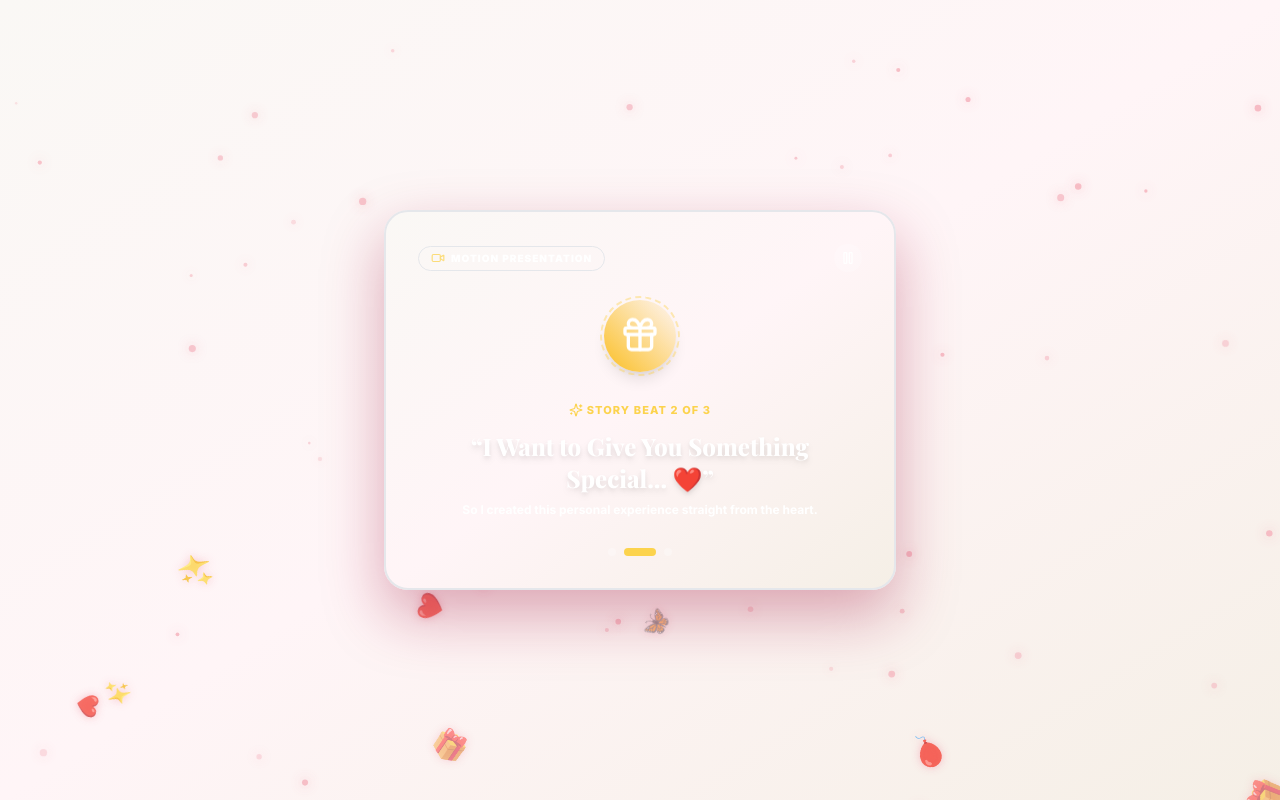
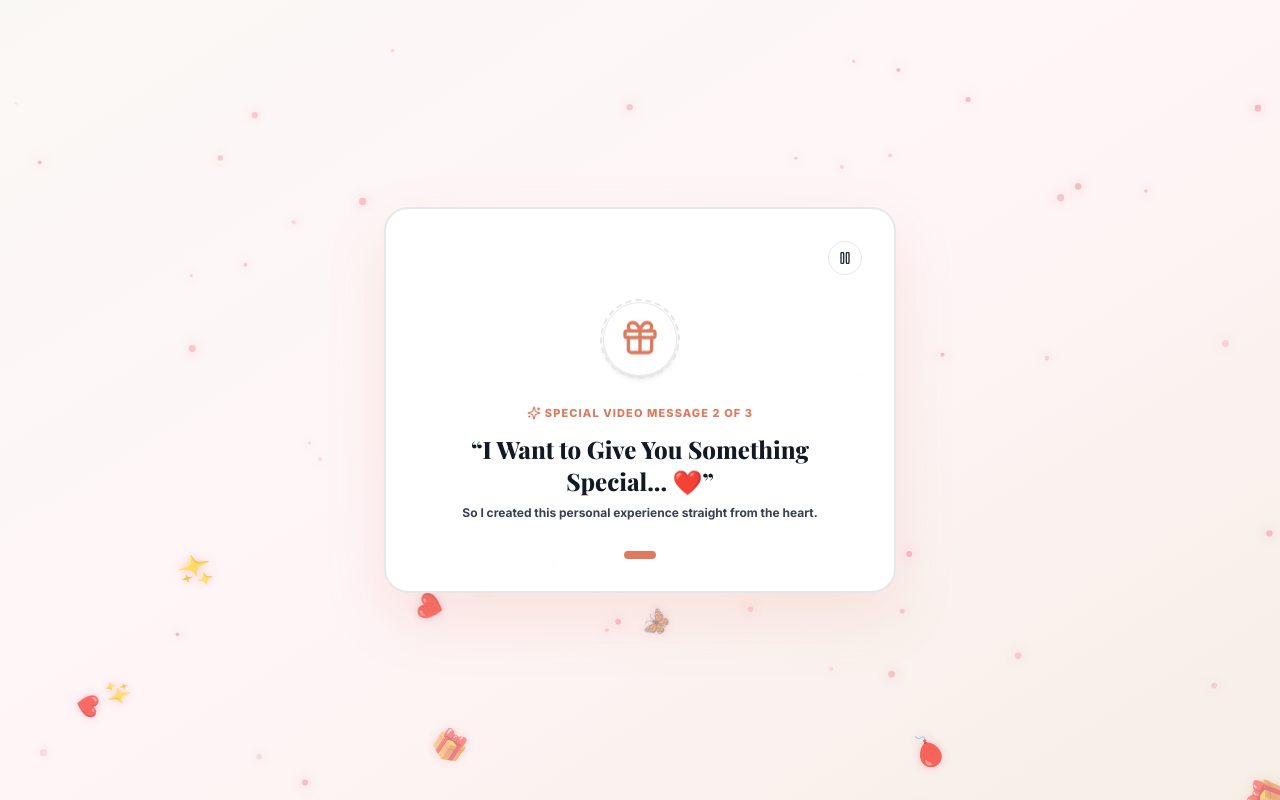
Before and after one commit to Jaswanth0811/Rakhi-2026, a Next.js app: page /rakhi in a window 1280 px wide. Built offline with nearby package versions, Linux system fonts and the light colour scheme; a web font is replaced by a local one.

Commit message:
Convert CodeUnlockScreen video story text to high contrast bold dark text and remove Motion Presentation tag

```diff
--- a/src/components/rakhi/CodeUnlockScreen.tsx
+++ b/src/components/rakhi/CodeUnlockScreen.tsx
@@ -2,7 +2,7 @@
 
 import { useState, useRef, useEffect } from "react";
 import { motion, AnimatePresence, useAnimationControls } from "framer-motion";
-import { Lock, Sparkles, AlertCircle, Delete, KeyRound, Play, Pause, Gift, Calendar, Video, ArrowRight, RotateCcw, Heart } from "lucide-react";
+import { Lock, Sparkles, AlertCircle, Delete, KeyRound, Play, Pause, Gift, Calendar, ArrowRight, RotateCcw, Heart } from "lucide-react";
 import { sfx } from "@/lib/sfx";
 
 interface CodeUnlockScreenProps {
@@ -37,7 +37,6 @@ export default function CodeUnlockScreen({ onUnlockSuccess }: CodeUnlockScreenPr
         if (prev < storyBeats.length - 1) {
           return prev + 1;
         } else {
-          // Completed video beats -> transition to emotional pause
           clearInterval(interval);
           setTimeout(() => {
             setStage("emotional_pause");
@@ -179,7 +178,7 @@ export default function CodeUnlockScreen({ onUnlockSuccess }: CodeUnlockScreenPr
   return (
     <div className="flex flex-col items-center justify-center min-h-[100dvh] w-full p-4 sm:p-6 z-10 text-gray-900">
       <AnimatePresence mode="wait">
-        {/* PHASE 1: CINEMATIC OPENING & VIDEO STORY BEATS */}
+        {/* STAGE 1: CINEMATIC OPENING & STORY BEATS (CRYSAL CLEAR BLACK TEXT ON LIGHT PEARL GLASS) */}
         {stage !== "keypad" ? (
           <motion.div
             key="cinematic-opening-container"
@@ -187,18 +186,16 @@ export default function CodeUnlockScreen({ onUnlockSuccess }: CodeUnlockScreenPr
             animate={{ opacity: 1, scale: 1, y: 0 }}
             exit={{ opacity: 0, scale: 0.95, y: -15 }}
             transition={{ duration: 0.7, ease: [0.16, 1, 0.3, 1] }}
-            className="w-full max-w-lg rounded-3xl bg-gradient-to-br from-rose-950 via-rose-900 to-amber-950 p-6 sm:p-8 space-y-6 shadow-[0_25px_60px_rgba(159,18,57,0.35)] border-2 border-rose-300/40 text-white relative overflow-hidden text-center backdrop-blur-2xl"
+            className="w-full max-w-lg rounded-3xl bg-white/95 border-2 border-rose-200/90 p-6 sm:p-8 space-y-6 shadow-[0_25px_60px_rgba(224,122,95,0.15)] text-gray-900 relative overflow-hidden text-center backdrop-blur-2xl"
           >
-            {/* Top Video Reel Badge & Controls */}
-            <div className="flex items-center justify-between">
-              <span className="text-[10px] uppercase tracking-widest font-black px-3 py-1 rounded-full bg-rose-500/30 border border-rose-300/40 text-rose-100 flex items-center gap-1.5 shadow-xs">
-                <Video className="w-3.5 h-3.5 text-amber-300 animate-pulse" /> Motion Presentation
-              </span>
+            {/* Play/Pause Control Only (Motion Presentation Tag Removed) */}
+            <div className="flex justify-end">
               <button
                 onClick={() => setIsPlayingVideo(!isPlayingVideo)}
-                className="p-1.5 rounded-full bg-white/20 hover:bg-white/30 text-white transition-all cursor-pointer"
+                className="p-2 rounded-full bg-rose-50 border border-rose-200 text-gray-800 hover:bg-rose-100 transition-all cursor-pointer shadow-xs"
+                title={isPlayingVideo ? "Pause" : "Play"}
               >
-                {isPlayingVideo ? <Pause className="w-4 h-4" /> : <Play className="w-4 h-4" />}
+                {isPlayingVideo ? <Pause className="w-4 h-4 text-gray-800" /> : <Play className="w-4 h-4 text-gray-800" />}
               </button>
             </div>
 
@@ -207,18 +204,18 @@ export default function CodeUnlockScreen({ onUnlockSuccess }: CodeUnlockScreenPr
               <motion.div
                 animate={{ rotate: 360 }}
                 transition={{ duration: 20, repeat: Infinity, ease: "linear" }}
-                className="absolute inset-0 rounded-full border-2 border-dashed border-amber-300/40"
+                className="absolute inset-0 rounded-full border-2 border-dashed border-rose-300"
               />
-              <div className="p-4 rounded-full bg-gradient-to-tr from-amber-400 to-rose-500 text-rose-950 shadow-lg shadow-rose-900/50">
-                <Gift className="w-10 h-10 animate-bounce" />
+              <div className="p-4 rounded-full bg-rose-50 border border-rose-200 text-[#E07A5F] shadow-md">
+                <Gift className="w-10 h-10 text-[#E07A5F] animate-bounce" />
               </div>
             </div>
 
-            {/* CINEMATIC STORY BEATS */}
+            {/* CINEMATIC STORY BEATS WITH BOLD BLACK TEXT */}
             {stage === "video_intro" && (
               <div className="space-y-3 min-h-[120px] flex flex-col items-center justify-center px-2">
-                <span className="text-[11px] font-extrabold uppercase tracking-widest text-amber-300 flex items-center gap-1">
-                  <Sparkles className="w-3.5 h-3.5" /> Story Beat {beatIndex + 1} of 3
+                <span className="text-[11px] font-extrabold uppercase tracking-widest text-[#E07A5F] flex items-center gap-1">
+                  <Sparkles className="w-3.5 h-3.5 text-[#E07A5F]" /> Special Video Message {beatIndex + 1} of 3
                 </span>
 
                 <AnimatePresence mode="wait">
@@ -230,10 +227,10 @@ export default function CodeUnlockScreen({ onUnlockSuccess }: CodeUnlockScreenPr
                     transition={{ duration: 0.5, ease: "easeInOut" }}
                     className="space-y-2"
                   >
-                    <h2 className="font-serif text-xl sm:text-2xl font-extrabold text-rose-100 leading-relaxed drop-shadow-md">
+                    <h2 className="font-serif text-xl sm:text-2xl font-extrabold text-gray-900 leading-relaxed drop-shadow-xs">
                       &ldquo;{storyBeats[beatIndex].title}&rdquo;
                     </h2>
-                    <p className="text-xs text-rose-200/80 font-bold">
+                    <p className="text-xs text-gray-700 font-bold">
                       {storyBeats[beatIndex].subtitle}
                     </p>
                   </motion.div>
@@ -249,11 +246,11 @@ export default function CodeUnlockScreen({ onUnlockSuccess }: CodeUnlockScreenPr
                 transition={{ duration: 0.8 }}
                 className="min-h-[120px] flex flex-col items-center justify-center space-y-2"
               >
-                <Heart className="w-6 h-6 text-amber-300 fill-amber-300 animate-pulse" />
-                <h3 className="font-serif text-xl sm:text-2xl font-extrabold text-rose-100">
+                <Heart className="w-6 h-6 text-rose-500 fill-rose-500 animate-pulse" />
+                <h3 className="font-serif text-xl sm:text-2xl font-extrabold text-gray-900">
                   There&apos;s something waiting for you...
                 </h3>
-                <p className="text-xs text-amber-200 font-bold italic">
+                <p className="text-xs text-[#E07A5F] font-extrabold italic">
                   Only you can unlock it. ❤️
                 </p>
               </motion.div>
@@ -268,10 +265,10 @@ export default function CodeUnlockScreen({ onUnlockSuccess }: CodeUnlockScreenPr
                 className="space-y-4 min-h-[120px] flex flex-col items-center justify-center"
               >
                 <div className="space-y-1">
-                  <h3 className="font-serif text-2xl font-extrabold text-rose-100">
+                  <h3 className="font-serif text-2xl font-extrabold text-gray-900">
                     Your Surprise Is Ready 🎁
                   </h3>
-                  <p className="text-xs text-amber-200/90 font-bold">
+                  <p className="text-xs text-gray-700 font-bold">
                     Enter your 4-digit DDMM birthday passcode to unlock.
                   </p>
                 </div>
@@ -281,12 +278,12 @@ export default function CodeUnlockScreen({ onUnlockSuccess }: CodeUnlockScreenPr
                   whileTap={{ scale: 0.96 }}
                   onClick={handleOpenKeypad}
                   style={{
-                    background: "linear-gradient(135deg, #F59E0B 0%, #F4ACB7 50%, #E07A5F 100%)",
+                    background: "linear-gradient(135deg, #E07A5F 0%, #F4ACB7 50%, #D97706 100%)",
                   }}
-                  className="w-full py-4 rounded-2xl text-gray-950 font-serif font-black text-sm uppercase tracking-wider flex items-center justify-center gap-2 shadow-xl shadow-rose-950/60 border border-amber-200 cursor-pointer"
+                  className="w-full py-4 rounded-2xl text-white font-serif font-black text-sm uppercase tracking-wider flex items-center justify-center gap-2 shadow-lg shadow-rose-200 border border-rose-200 cursor-pointer"
                 >
                   <span>ENTER YOUR CODE 🔑</span>
-                  <ArrowRight className="w-4 h-4 text-gray-950" />
+                  <ArrowRight className="w-4 h-4 text-white" />
                 </motion.button>
               </motion.div>
             )}
@@ -298,7 +295,7 @@ export default function CodeUnlockScreen({ onUnlockSuccess }: CodeUnlockScreenPr
                   <span
                     key={i}
                     className={`h-2 rounded-full transition-all ${
-                      i === beatIndex ? "bg-amber-300 w-8" : "bg-white/30 w-2"
+                      i === beatIndex ? "bg-[#E07A5F] w-8" : "bg-rose-200 w-2"
                     }`}
                   />
                 ))}
@@ -306,14 +303,14 @@ export default function CodeUnlockScreen({ onUnlockSuccess }: CodeUnlockScreenPr
             )}
           </motion.div>
         ) : (
-          /* PHASE 2: DDMM BIRTHDAY PASSCODE KEYPAD */
+          /* STAGE 2: DDMM BIRTHDAY PASSCODE KEYPAD */
           <motion.div
             key="passcode-keypad"
             initial={{ opacity: 0, scale: 0.92, y: 20 }}
             animate={shakeControls}
             exit={{ opacity: 0, scale: 0.95 }}
             transition={{ duration: 0.4, ease: "easeOut" }}
-            className="w-full max-w-md rounded-3xl bg-white/95 border-2 border-rose-200/80 p-5 sm:p-7 space-y-5 shadow-[0_20px_50px_rgba(224,122,95,0.15)] backdrop-blur-xl relative overflow-hidden text-center"
+            className="w-full max-w-md rounded-3xl bg-white/95 border-2 border-rose-200/90 p-5 sm:p-7 space-y-5 shadow-[0_20px_50px_rgba(224,122,95,0.15)] backdrop-blur-xl relative overflow-hidden text-center text-gray-900"
           >
             {/* Replay Motion Header Pill */}
             <div className="flex justify-between items-center mb-1">
@@ -324,7 +321,7 @@ export default function CodeUnlockScreen({ onUnlockSuccess }: CodeUnlockScreenPr
                 }}
                 className="px-3 py-1 rounded-full bg-rose-50 border border-rose-200 text-[#E07A5F] text-[10px] font-black uppercase tracking-wider flex items-center gap-1 hover:bg-rose-100 transition-all cursor-pointer shadow-xs"
               >
-                <RotateCcw className="w-3 h-3" /> Replay Motion Story 🎬
+                <RotateCcw className="w-3 h-3" /> Replay Video Story 🎬
               </button>
 
               <div className="p-2 rounded-xl bg-rose-50 border border-rose-200 text-[#E07A5F] shadow-xs">
@@ -337,7 +334,7 @@ export default function CodeUnlockScreen({ onUnlockSuccess }: CodeUnlockScreenPr
               <h1 className="font-serif text-xl sm:text-2xl font-bold text-gray-900">
                 Enter 4-Digit Birthday Code
               </h1>
-              <p className="text-xs text-gray-600 font-bold">
+              <p className="text-xs text-gray-700 font-bold">
                 Enter your birthday date & month in <span className="text-[#E07A5F]">DDMM</span> order (e.g. 2808 for 28th Aug)
               </p>
             </div>
```
